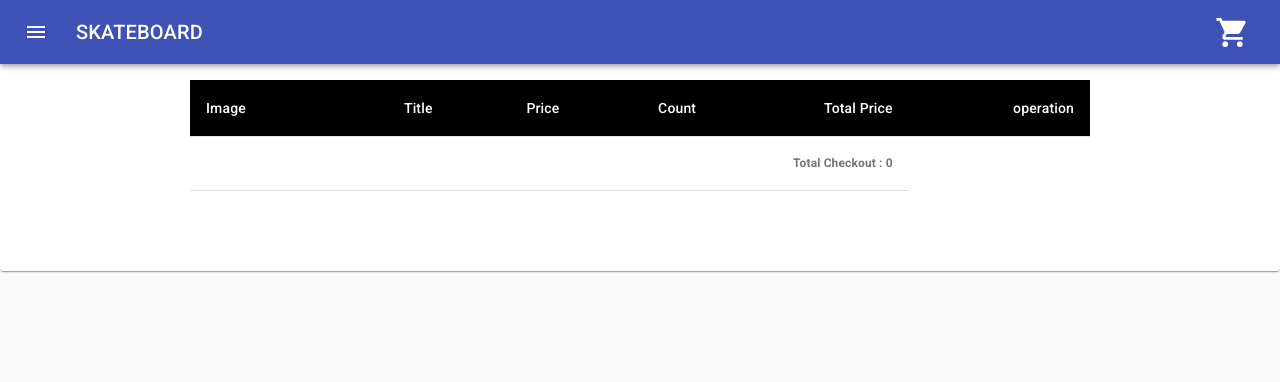
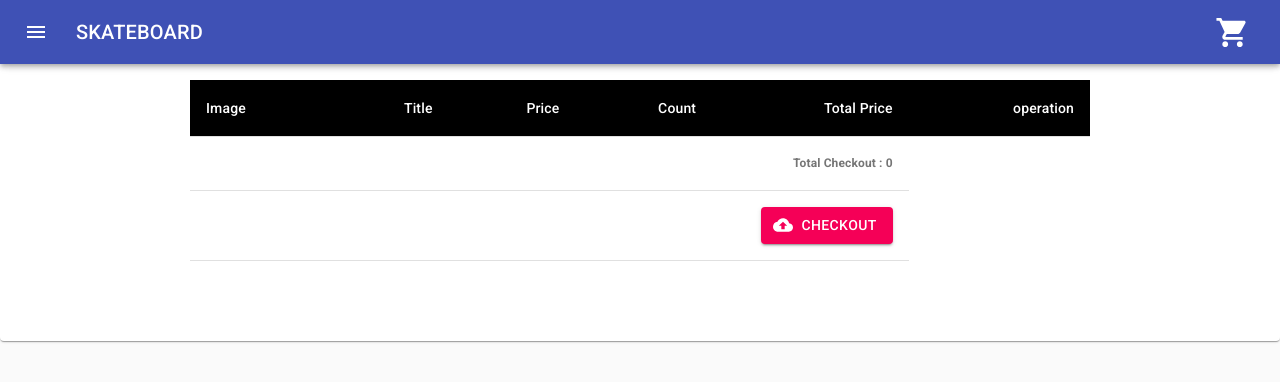
Before and after one commit to nawarmohra/webshop, a React (Create React App) app in the folder my-app/: page /cart in a window 1280 px wide. Shown: the top 382 px of the page. Built offline with nearby package versions, Linux system fonts and the light colour scheme.

Commit message:
checkout

```diff
--- a/my-app/src/components/Cart.tsx
+++ b/my-app/src/components/Cart.tsx
@@ -1,6 +1,7 @@
 import React, { useContext } from "react";
 import Header from "./Header";
 import CartContext from "../context/cartContext";
+import CloudUploadIcon from '@material-ui/icons/CloudUpload';
 import { withStyles, makeStyles } from "@material-ui/core/styles";
 import {
   Table,
@@ -9,6 +10,7 @@ import {
   TableHead,
   TableRow,
   TableBody,
+  Button,
   TableFooter,
 } from "@material-ui/core/";
 import Paper from "@material-ui/core/Paper";
@@ -122,6 +124,19 @@ const Cart = () => {
                 Total Checkout : {totalPrice}
               </StyledTableCell>
             </TableRow>
+            <TableRow>
+            <StyledTableCell
+                colSpan={5}
+                align="right"
+                style={{ fontWeight: "bold" }}
+              >
+                <Button
+                  variant="contained"
+                  color="secondary"
+                  startIcon={<CloudUploadIcon />}
+                > Checkout </Button>
+             </StyledTableCell>
+            </TableRow>
           </TableFooter>
         </Table>
       </TableContainer>
```
Also changed, not shown: my-app/src/components/Checkout.tsx (added, +9 -0 lines).
